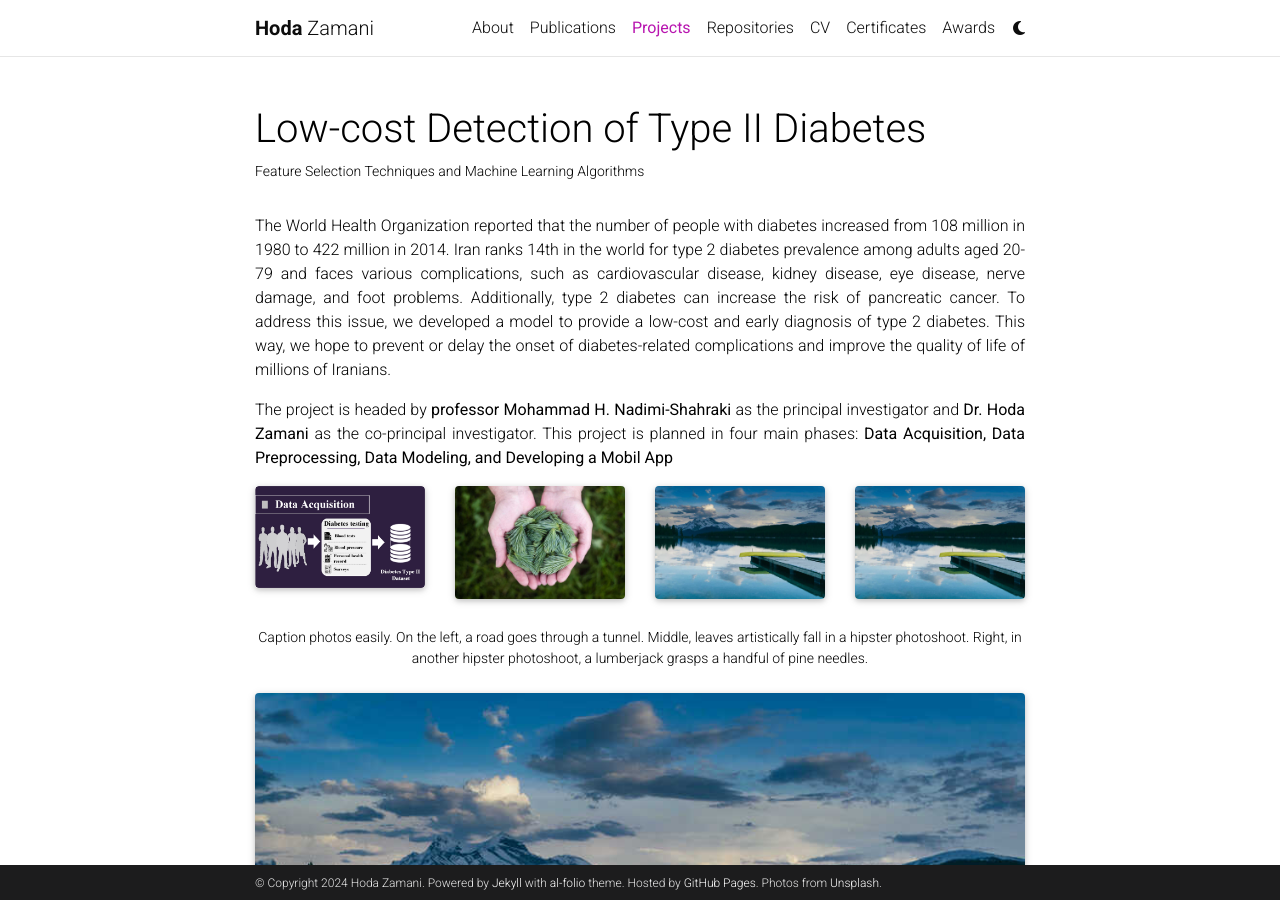
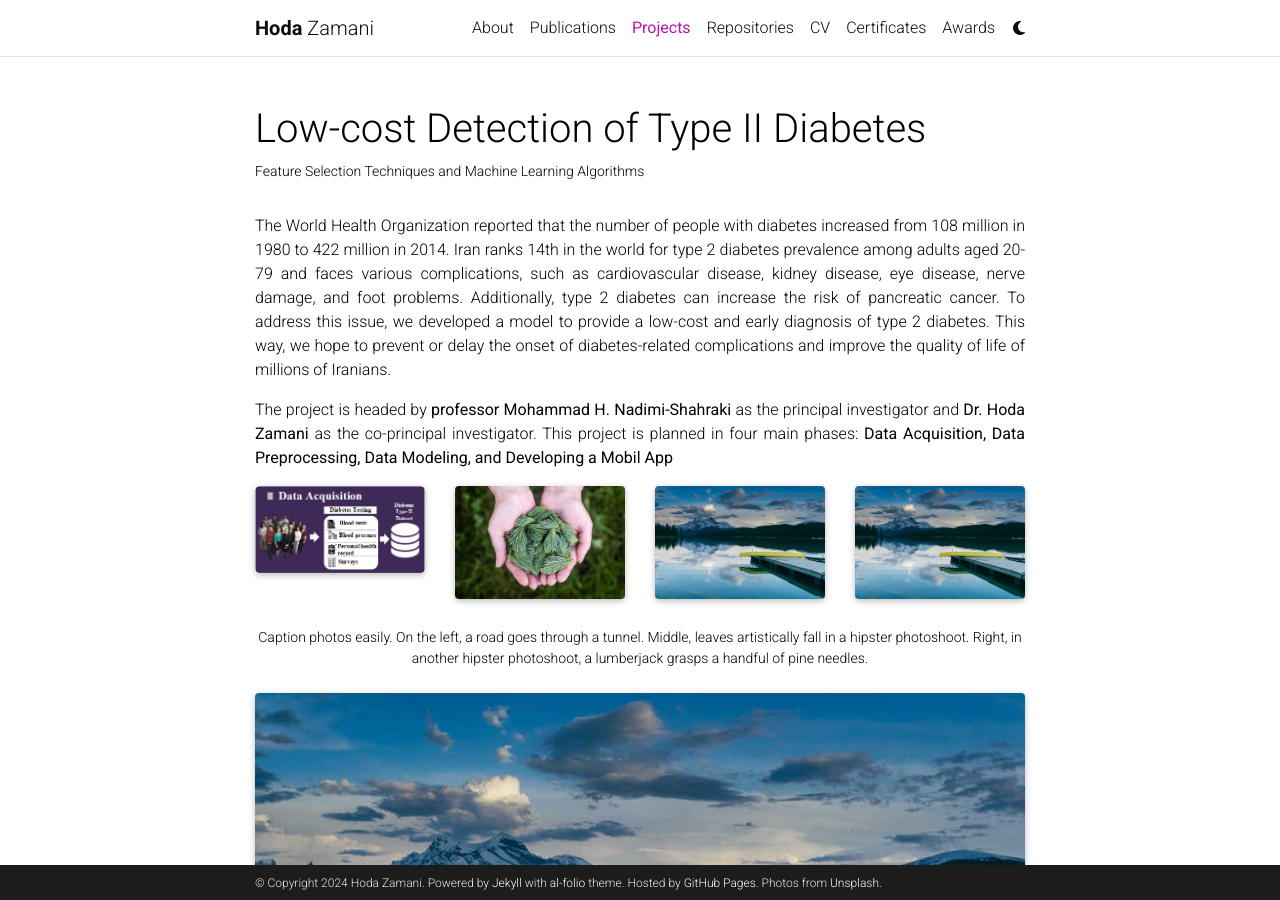
Before and after one commit to HodaZamani/HodaZamani.github.io, a Jekyll site: the page built from _projects/1_project.md, in a window 1280 px wide and 900 px high. Built offline with Jekyll 4.4.1, drawn with Linux system fonts in a browser that asks for light colours; full-size pictures stand in for the smaller copies a plugin makes; comment, search, counter and statistics services are not loaded; a style sheet for code colours, icons or effects is not loaded.

Commit message:
Update 1_project.md

```diff
--- a/_projects/1_project.md
+++ b/_projects/1_project.md
@@ -15,7 +15,7 @@
 
 <div class="row">
     <div class="col-sm mt-3 mt-md-0">
-        {% include figure.html path="assets/img/DataAcqusation1.jpg" title="Example image" class="img-fluid rounded z-depth-1" %}
+        {% include figure.html path="assets/img/DataAcqusation.jpg" title="Example image" class="img-fluid rounded z-depth-1" %}
     </div>
     <div class="col-sm mt-3 mt-md-0">
         {% include figure.html path="assets/img/3.jpg" title="example image" class="img-fluid rounded z-depth-1" %}
```
